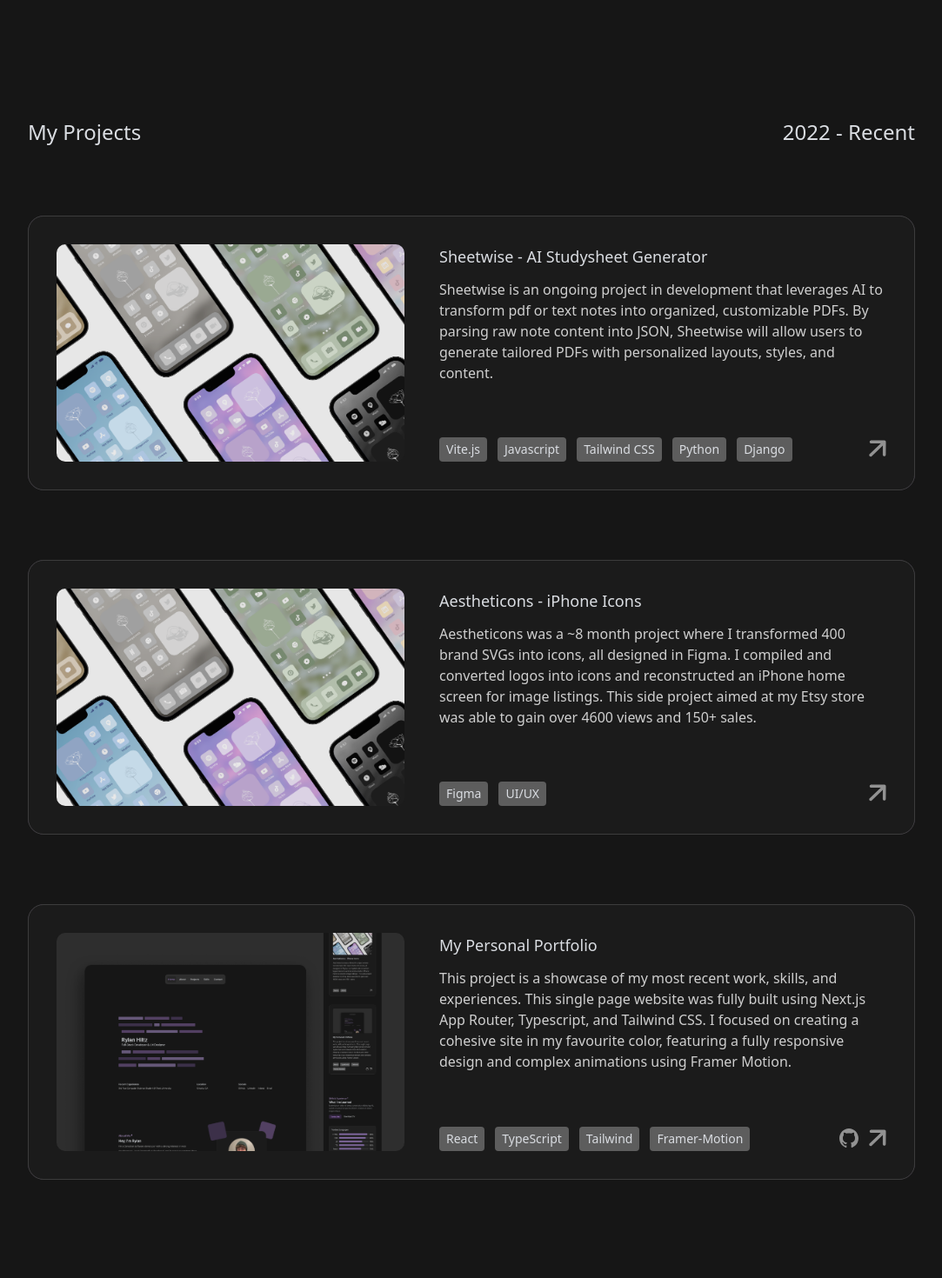
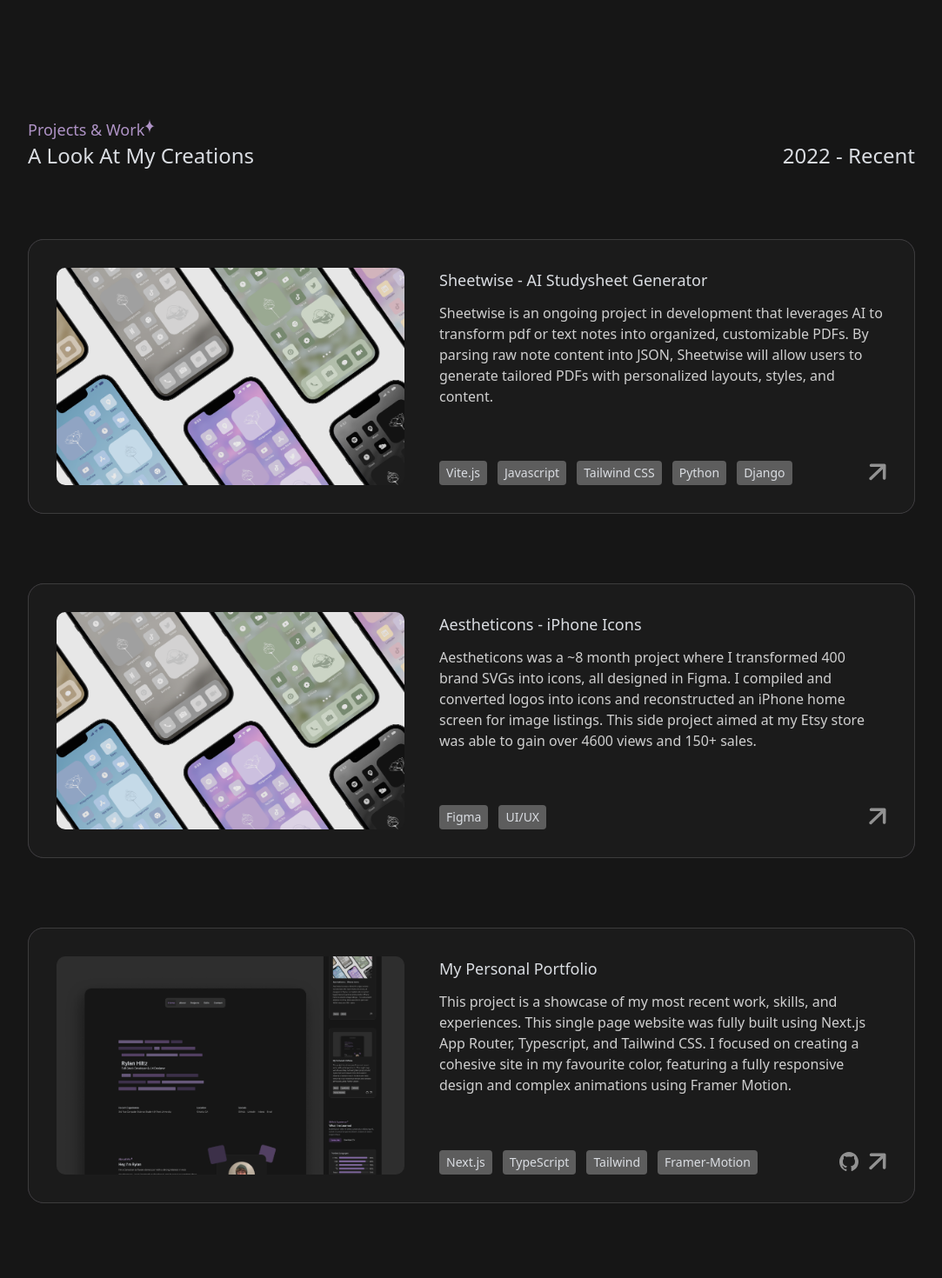
Before and after one commit to RylanHiltz/personal-portfolio, a Next.js app: page / in a window 1280 px wide. Shown: the part 1600-3070 px from the top of the page at 87% size, without its empty margins (98-1181 px from the left). Built offline with nearby package versions, Linux system fonts and the light colour scheme.

Commit message:
feat(contact): Enhance layout and styles in Contact section; update spacing and form design feat(projects): Revamp Projects section layout and improve responsiveness fix(data): Update project URLs and refine skills data for accuracy

```diff
--- a/app/components/Contact.tsx
+++ b/app/components/Contact.tsx
@@ -32,12 +32,12 @@
 
   return (
     <section
-      className="flex justify-between mt-20 mb-[3em] gap-10 max-contact-tablet:flex-col scroll-mt-[6em] max-mobile-lg:scroll-mt-[-20em]"
+      className="flex justify-between mt-[3em] mb-[5em] gap-10 max-contact-tablet:flex-col scroll-mt-[6em] max-mobile-lg:scroll-mt-[-20em]"
       id="contact"
     >
       {/* Contact Info */}
       <div className="self-center max-contact-tablet:self-start max-contact-tablet:mb-5">
-        <div className="">
+        <div>
           <h1 className="text-[30px] font-semibold leading-10 text-nowrap">
             Want To Get In Touch?<br></br>Send Me A Message!
           </h1>
@@ -45,8 +45,8 @@
             Contact me directly or via the provided form
           </h2>
           {/* Email & Phone */}
-          <div className="ml-4">
-            <div className="mt-4 flex gap-4 items-center">
+          <div>
+            <div className="flex gap-4 items-center">
               <MdPhone size={22} />
               <a className="underline font-light" href="tel:+17057161324">
                 1+ 705-716-1324
@@ -67,7 +67,7 @@
 
       {/* Email Form */}
       <form
-        className="w-full min-w-[100px] max-w-[500px] min-h-[450px] bg-[#212121] px-[40px] py-[40px] rounded-[20px] flex flex-col gap-5 border border-[#3C3C3C] max-contact-tablet:max-w-full max-mobile-lg:py-7 max-mobile-lg:px-7 max-mobile-lg:rounded-xl"
+        className="w-full min-w-[100px] max-w-[500px] min-h-[450px] bg-[#212121] p-[30px] rounded-[1.25em] flex flex-col gap-5 border border-[#3C3C3C] max-contact-tablet:max-w-full max-mobile-lg:py-7 max-mobile-lg:px-7 max-mobile-lg:rounded-xl"
         onSubmit={onSubmit}
       >
         <h1 className="font-medium text-[20px]">Send Me An Email!</h1>
--- a/app/components/Projects.tsx
+++ b/app/components/Projects.tsx
@@ -15,8 +15,29 @@
 
   return (
     <section id="projects" className="scroll-m-[5.75em]">
-      <div className="grid grid-cols-2 w-full mt-20 pb-10">
-        <h2 className="text-2xl font-medium">My Projects </h2>
+      <div className="flex justify-between  w-full mt-20 pb-10 items-end">
+        <div>
+          <div className="flex">
+            <h1 className="text-[#AF93C6] text-[18px] font-medium">
+              Projects & Work
+            </h1>
+            <svg
+              width="12"
+              height="19"
+              viewBox="0 0 12 19"
+              fill="none"
+              xmlns="http://www.w3.org/2000/svg"
+            >
+              <path
+                fill-rule="evenodd"
+                clip-rule="evenodd"
+                d="M2.67029e-05 9.08702C3.30498 9.08702 5.98583 5.32167 6 0.669245C6.01417 5.32167 8.69501 9.08702 12 9.08702C12 9.08702 12 9.08702 12.0001 9.08702C12 9.08702 12 9.08702 12 9.08702C8.69501 9.08702 6.01417 12.8524 6 17.5048C5.98583 12.8524 3.30498 9.08702 2.67029e-05 9.08702C1.78019e-05 9.08702 8.90096e-06 9.08702 0 9.08702C8.90096e-06 9.08702 1.78019e-05 9.08702 2.67029e-05 9.08702ZM5.98354 18.174H6.01646C6.00615 17.9774 6.00061 17.779 6 17.5789C5.99939 17.779 5.99385 17.9774 5.98354 18.174ZM6.01646 0H5.98353C5.99385 0.19658 5.99939 0.395029 6 0.595119C6.00061 0.395029 6.00615 0.19658 6.01646 0Z"
+                fill="#AF93C6"
+              />
+            </svg>
+          </div>
+          <h2 className="text-2xl font-medium">A Look At My Creations</h2>
+        </div>
         <p className="text-2xl font-medium justify-self-end">2022 - Recent</p>
       </div>
       <div className="flex flex-col max-project-tablet:justify-center max-project-tablet:align-center items-center">
@@ -131,13 +152,118 @@
     },
   };
 
+  const squares = [
+    {
+      top: "10%",
+      left: "20%",
+      size: 50,
+      bg: "#4E3D5B",
+      rotate: 15,
+    },
+    {
+      top: "25%",
+      left: "40%",
+      size: 30,
+      bg: "#3E334C",
+      rotate: 5,
+    },
+    {
+      top: "40%",
+      left: "50%",
+      size: 70,
+      bg: "#3E334C",
+      rotate: -10,
+    },
+    {
+      top: "55%",
+      left: "30%",
+      size: 40,
+      bg: "#4E3D5B",
+      rotate: 10,
+    },
+    {
+      top: "70%",
+      left: "10%",
+      size: 40,
+      bg: "#4E3D5B",
+      rotate: 25,
+    },
+    {
+      top: "85%",
+      left: "30%",
+      size: 20,
+      bg: "#3E334C",
+      rotate: 35,
+    },
+  ];
+
   // TODO: Make a better designed project card for tablet responsivity
 
   // TODO: Add fade in and up animation for when individual projects are scrolled into view
 
   // TODO: Lower padding around project frame for mobile design and hide purple layers when screen width is > 425px
   return (
-    <section className="w-full h-full max-project-tablet:max-w-[500px]">
+    <section className="w-full h-full max-project-tablet:max-w-[500px] relative">
+      {/* Decorative divs for tablet screens */}
+      {/* <motion.div
+        className="hidden max-project-tablet:block absolute top-[0.1em] left-[32em] w-[200px] h-[750px] overflow-x-hidden"
+        initial="hidden"
+        whileInView="visible"
+        viewport={{ once: true, amount: 0.2 }}
+      >
+        {squares.map((square, index) => (
+          <motion.div
+            key={index}
+            className="absolute"
+            style={{
+              top: square.top,
+              left: square.left,
+              width: `${square.size}px`,
+              height: `${square.size}px`,
+              backgroundColor: square.bg,
+            }}
+            variants={{
+              hidden: { opacity: 0, y: 50, rotate: square.rotate - 10 },
+              visible: {
+                opacity: 1,
+                y: 0,
+                rotate: square.rotate + Math.random() * 10 - 5,
+                transition: { duration: 0.5, delay: index * 0.2 },
+              },
+            }}
+          />
+        ))}
+      </motion.div>
+      <motion.div
+        className="hidden max-project-tablet:block absolute top-[0.1em] right-[32em] w-[200px] h-[750px] scale-x-[-1] overflow-x-hidden"
+        initial="hidden"
+        whileInView="visible"
+        viewport={{ once: true, amount: 0.2 }}
+      >
+        {squares.map((square, index) => (
+          <motion.div
+            key={index}
+            className="absolute"
+            style={{
+              top: square.top,
+              left: square.left,
+              width: `${square.size}px`,
+              height: `${square.size}px`,
+              backgroundColor: square.bg,
+            }}
+            variants={{
+              hidden: { opacity: 0, y: 50, rotate: square.rotate - 10 },
+              visible: {
+                opacity: 1,
+                y: 0,
+                rotate: square.rotate + Math.random() * 10 - 5,
+                transition: { duration: 0.5, delay: index * 0.2 },
+              },
+            }}
+          />
+        ))}
+      </motion.div> */}
+
       {/* Layers for hover animation */}
       <motion.div
         initial="rest"
--- a/app/lib/data.ts
+++ b/app/lib/data.ts
@@ -43,7 +43,7 @@
     tags: ["Figma", "UI/UX"],
     date: "2022",
     projectURL:
-      "https://www.figma.com/design/lDJk2klmszuk3xHPHR4IXh/iPhone-Icons?node-id=0-1&t=cfGog6cp8gIXyNDx-1",
+      "https://www.etsy.com/ca/shop/ShopAestheticons?ref=shop-header-name&listing_id=1546182725&from_page=listing",
     githubURL: "",
     img: AestheticonsImg,
     alt: "",
@@ -52,7 +52,7 @@
     title: "My Personal Portfolio",
     description:
       "This project is a showcase of my most recent work, skills, and experiences. This single page website was fully built using Next.js App Router, Typescript, and Tailwind CSS. I focused on creating a cohesive site in my favourite color, featuring a fully responsive design and complex animations using Framer Motion.",
-    tags: ["React", "TypeScript", "Tailwind", "Framer-Motion"],
+    tags: ["Next.js", "TypeScript", "Tailwind", "Framer-Motion"],
     date: "2024",
     projectURL: "",
     githubURL: "https://github.com/RylanHiltz/personal-portfolio",
@@ -71,19 +71,19 @@
       },
       {
         lang: "CSS",
-        progress: 90,
+        progress: 95,
       },
       {
         lang: "JS",
-        progress: 78,
+        progress: 85,
       },
       {
         lang: "TS",
-        progress: 85,
+        progress: 70,
       },
       {
         lang: "React",
-        progress: 74,
+        progress: 80,
       },
     ],
     skills:
@@ -94,27 +94,27 @@
     languages: [
       {
         lang: "Java",
-        progress: 78,
+        progress: 70,
       },
       {
         lang: "Python",
-        progress: 70,
+        progress: 90,
       },
       {
         lang: "SQL",
+        progress: 80,
+      },
+      {
+        lang: "C#",
         progress: 85,
       },
       {
-        lang: "C#",
-        progress: 80,
-      },
-      {
         lang: "PHP",
-        progress: 40,
+        progress: 75,
       },
     ],
     skills:
-      "Lorem ipsum dolor sit amet, consectetur adipiscing elit, sed do eiusmod tempor incididunt ut labore et dolore magna aliqua. Ut enim ad minim veniam, quis nostrud exercitation",
+      "Have experience setting up secure authentication with JWT, as well as building and consuming REST APIs. Skilled with tools such as MariaDB, MySQL, Django, Node.js and other backend technologies.",
   },
 ] as const;
 
@@ -132,6 +132,6 @@
   {
     date: "2024-Present",
     title: "Full-Time Student",
-    description: "Currently focusing on personal projects, as well as seeking internship/developer positions ",
+    description: "Currently focusing on personal projects, as well as seeking internship/developer positions to further my experience.",
   },
 ];
```
